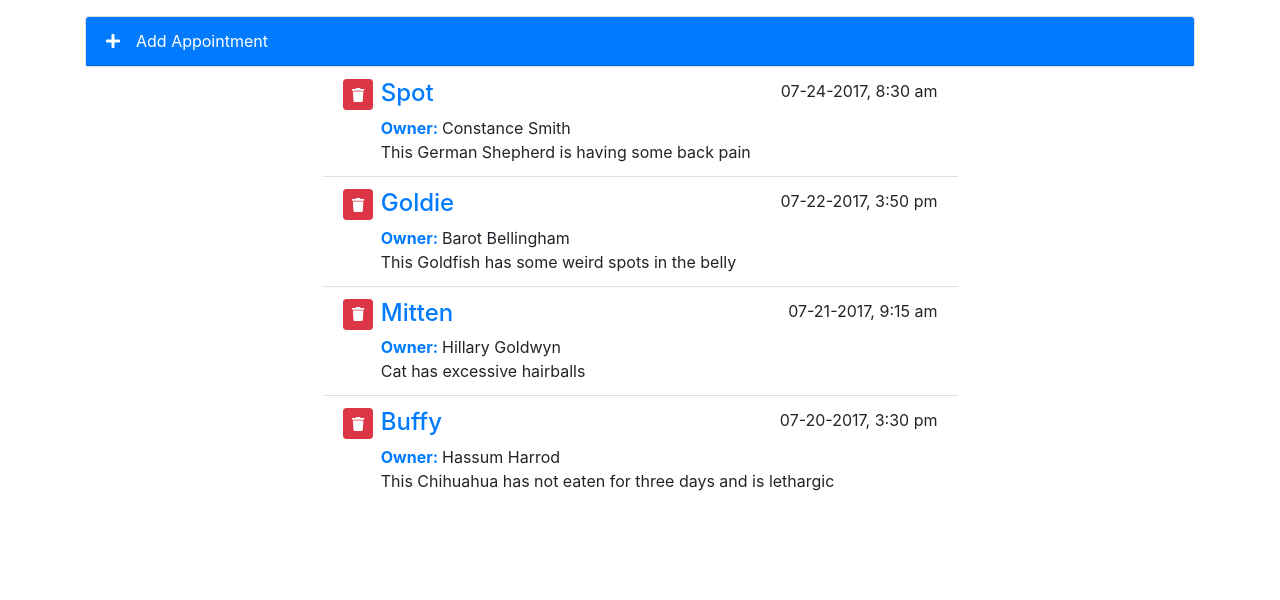
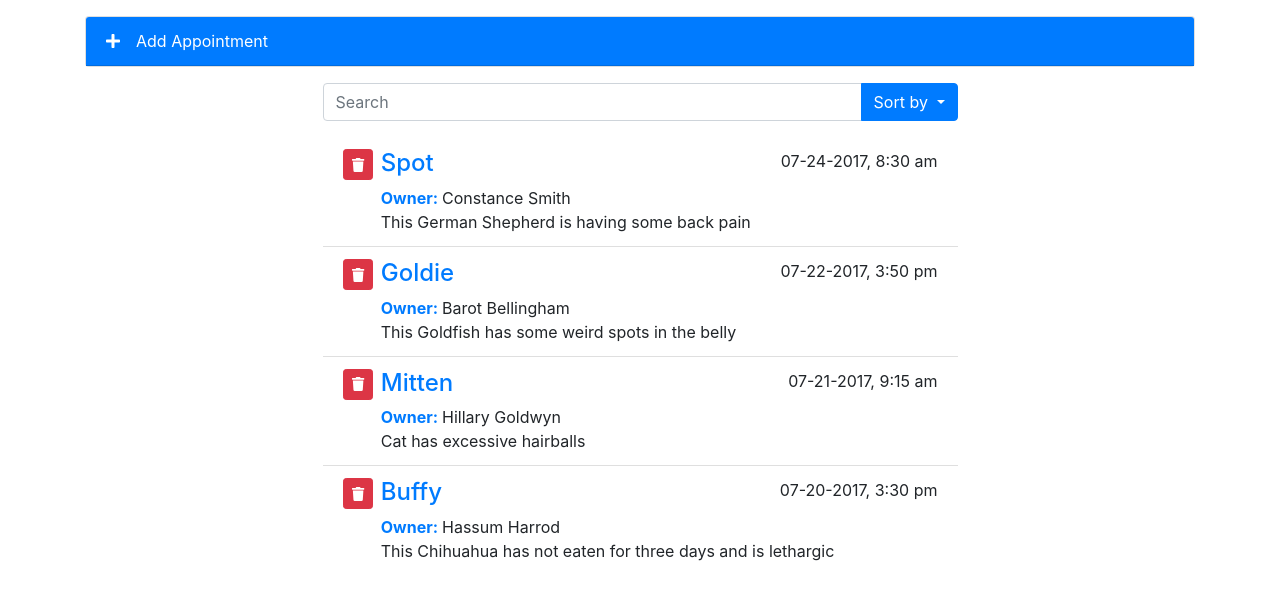
Before and after one commit to jcoz1968/vue-interface, a Vue app: page / in a window 1280 px wide. Shown: the top 600 px of the page. Built offline with nearby package versions, Linux system fonts and the light colour scheme.

Commit message:
search appointment component

```diff
--- a/src/App.vue
+++ b/src/App.vue
@@ -2,6 +2,7 @@
   <div id="main-app" class="container">
     <div class="row justify-content-center">
       <add-appointment @add="addItem" />
+      <search-appointment />
       <appointment-list :appointments="appointments" @remove="removeItem" @edit="editItem" />
     </div>
   </div>
@@ -10,6 +11,7 @@
 <script>
 import AppointmentList from './components/AppointmentList';
 import AddAppointment from './components/AddAppointment';
+import SearchAppointment from './components/SearchAppointment'
 import axios from 'axios';
 import _ from 'lodash';
 
@@ -23,7 +25,8 @@ export default {
   },
   components: {
     AppointmentList,
-    AddAppointment
+    AddAppointment,
+    SearchAppointment
   },
   mounted() {
     axios.get('./data/appointments.json')
--- /dev/null
+++ b/src/components/SearchAppointment.vue
@@ -0,0 +1,75 @@
+<template>
+  <div class="col-12 col-md-10 col-lg-7">
+    <div class="input-group my-3">
+      <input
+        id="SearchApts"
+        placeholder="Search"
+        type="text"
+        class="form-control"
+        aria-label="Search Appointments"
+      >
+
+      <div class="input-group-append">
+        <button
+          type="button"
+          class="btn btn-primary dropdown-toggle"
+          data-toggle="dropdown"
+          aria-haspopup="true"
+          aria-expanded="false"
+        >
+          Sort by
+          <span class="caret"></span>
+        </button>
+
+        <div class="dropdown-menu dropdown-menu-right">
+          <a href="#" class="dropdown-item d-flex justify-content-between" id="petName">
+            Pet Name
+            <font-awesome-icon icon="check"/>
+          </a>
+
+          <a class="dropdown-item d-flex justify-content-between" href="#" id="aptDate">
+            Date
+            <font-awesome-icon icon="check"/>
+          </a>
+
+          <a href="#" class="dropdown-item d-flex justify-content-between" id="ownerName">
+            Owner
+            <font-awesome-icon icon="check"/>
+          </a>
+
+          <div class="dropdown-divider" role="separator"></div>
+
+          <a
+            class="dropdown-item d-flex justify-content-between"
+            href="#"
+            id="asc"
+          >
+            Asc
+            <font-awesome-icon icon="check"/>
+          </a>
+
+          <a
+            class="dropdown-item d-flex justify-content-between"
+            href="#"
+            id="desc"
+          >
+            Desc
+            <font-awesome-icon icon="check"/>
+          </a>
+        </div>
+      </div>
+    </div>
+  </div>
+</template>
+
+<script>
+  import { FontAwesomeIcon } from '@fortawesome/vue-fontawesome';
+  export default {
+    name: "SearchAppointments",
+    data() {
+      return {
+        searchTerm: ""
+      }
+    }
+  }
+</script>
```
